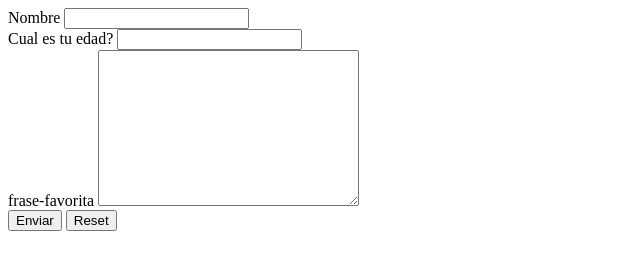
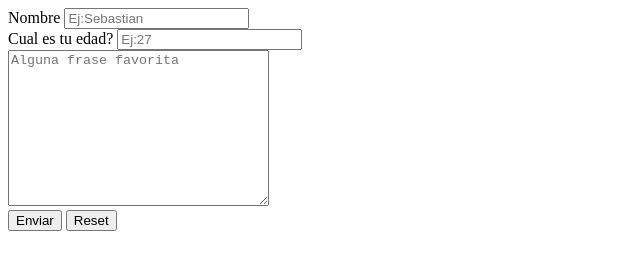
Before and after one commit to SebastianCarballo/Curso-HTML-CSS, a plain HTML site: page tarea-2/index.html in a window 1280 px wide. Shown: the whole page, without its empty margins (0-640 px from the left). Drawn offline with Linux system fonts and the light colour scheme.

Commit message:
Actualiza taera 2 HTML Ejercicio 02 - Formularios en HTML

```diff
--- a/tarea-2/index.html
+++ b/tarea-2/index.html
@@ -6,16 +6,16 @@
 	<body>
 		<form action="/">
 			<div>
-				<label for="nombre-usuario">Nombre</label>
-				<input type="text" name="nombre-usuario" id="nombre-usuario" />
+				<label for="nombre-usuario" >Nombre</label>
+				<input type="text" name="nombre-usuario" id="nombre-usuario" placeholder="Ej:Sebastian"/>
 			</div>
 			<div>
 				<label for="edad-usaurio">Cual es tu edad?</label>
-				<input type="number" name="edad-usuario" id="edad-usaurio" />
+				<input type="number" name="edad-usuario" id="edad-usaurio" placeholder="Ej:27" />
 			</div>
 			<div>
-				<label for="frase-favorita">frase-favorita</label>
-				<textarea name="frase-favorita" id="frase-favorita" cols="30" rows="10"></textarea>
+				<label for="frase-favorita"></label>
+				<textarea name="frase-favorita" id="frase-favorita" cols="30" rows="10" placeholder="Alguna frase favorita"></textarea>
 			</div>
 			<button type="submit">Enviar</button>
 			<button type="reset">Reset</button>
```
